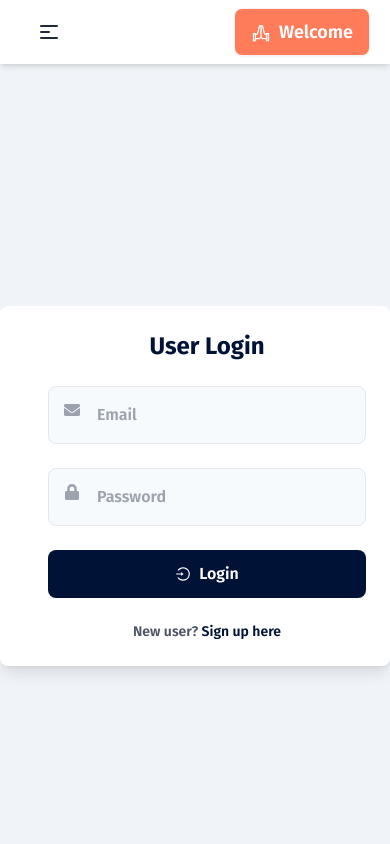
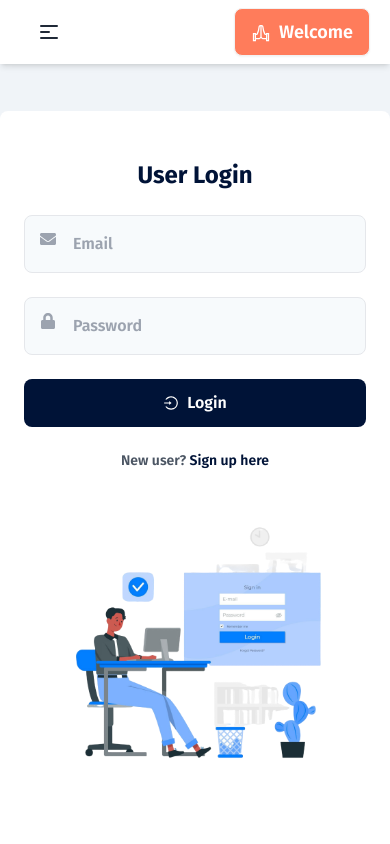
Before and after one commit to khadar-oothuru/Roam-and-Relax-Client, a React (Vite) app: page /login in a window 390 px wide. Shown: the top 844 px of the page. Built offline with nearby package versions, Linux system fonts and the light colour scheme; a web font is replaced by a local one.

Commit message:
updated login updated

```diff
--- a/src/pages/Auth/Login.jsx
+++ b/src/pages/Auth/Login.jsx
@@ -5,7 +5,7 @@ import { useApi } from "../../context/ApiContext";
 import { UserContext } from "../../context/UserContext"; // Import UserContext
 import { FaEnvelope, FaLock } from "react-icons/fa";
 import { AiOutlineLogin } from "react-icons/ai";
-import userimg from "../../assets/Login.png";
+import userimg from "../../assets/login.png";
 import Cookies from "js-cookie";
 
 const Login = () => {
@@ -37,9 +37,9 @@ const Login = () => {
 
   return (
     <div className="flex items-center justify-center h-screen bg-[#f0f4f8]">
-      <div className="flex items-center justify-center space-x-6 w-full max-w-4xl p-6 bg-white rounded-lg shadow-lg">
-        {/* Left Image Section */}
-        <div className="hidden md:block w-[45%]">
+      <div className="flex flex-col-reverse md:flex-row items-center justify-center space-y-6 md:space-y-0 md:space-x-6 w-full max-w-4xl p-6 bg-white rounded-lg shadow-lg">
+        {/* Image Section */}
+        <div className="w-full md:w-[45%] mb-6 md:mb-0">
           <img
             src={userimg}
             alt="Login"
@@ -50,7 +50,7 @@ const Login = () => {
         {/* Login Form */}
         <form
           onSubmit={handleSubmit}
-          className="space-y-6 w-full sm:w-[400px] text-center"
+          className="space-y-6 w-full text-center md:w-[400px]"
         >
           <h1 className="text-2xl font-bold text-[#001337]">User Login</h1>
 
```
